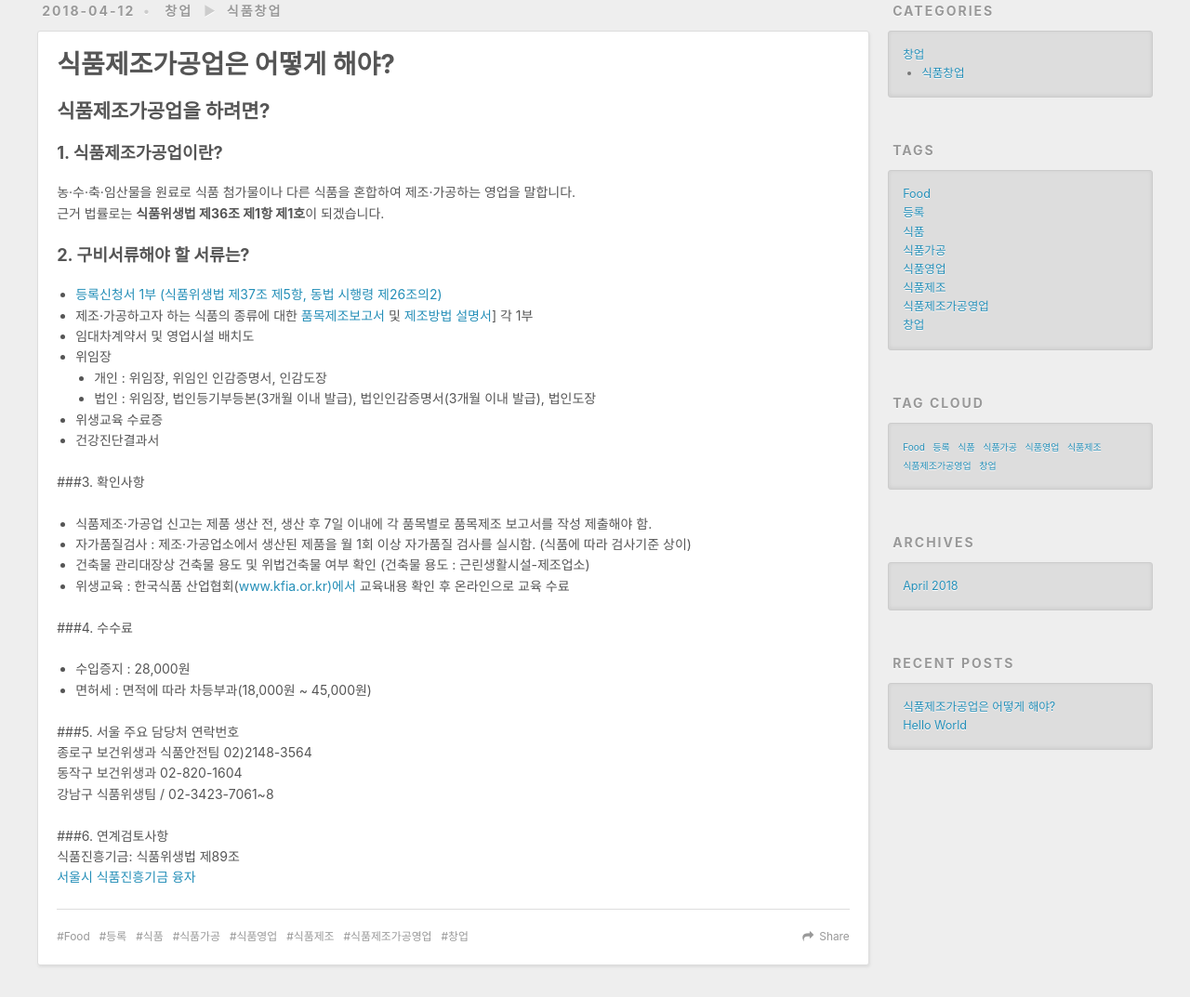
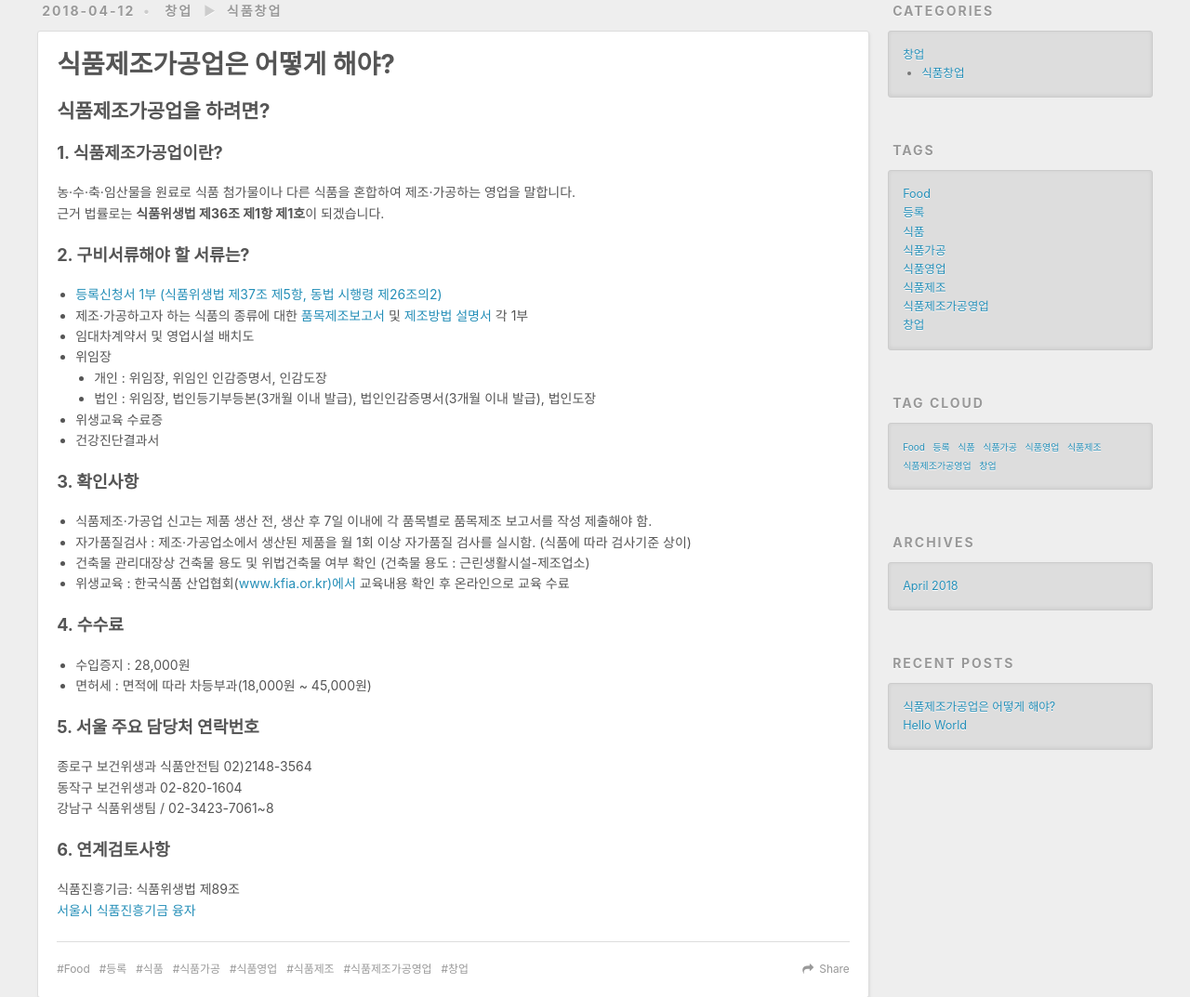
Before and after one commit to parandurume/parandurume.github.io, a plain HTML site: page 2018/04/12/foodManufRegi/index.html in a window 1280 px wide. Shown: the part 346-1419 px from the top of the page at 93% size. Drawn offline with nearby package versions, Linux system fonts and the light colour scheme.

Commit message:
Site updated: 2018-04-12 18:05:28

```diff
--- a/2018/04/12/foodManufRegi/index.html
+++ b/2018/04/12/foodManufRegi/index.html
@@ -15,7 +15,7 @@
 <meta property="og:site_name" content="Parandurume">
 <meta property="og:description" content="식품제조가공업을 하려면?1.    식품제조가공업이란? 농·수·축·임산물을 원료로 식품 첨가물이나 다른 식품을 혼합하여 제조·가공하는 영업을 말합니다. 근거 법률로는 식품위생법 제36조 제1항 제1호이 되겠습니다. 2.    구비서류해야 할 서류는? 등록신청서 1부 (식품위생법 제37조 제5항, 동법 시행령 제26조의2) 제조·가공하고자 하는 식품의 종류에">
 <meta property="og:locale" content="default">
-<meta property="og:updated_time" content="2018-04-12T07:32:36.543Z">
+<meta property="og:updated_time" content="2018-04-12T09:05:09.491Z">
 <meta name="twitter:card" content="summary">
 <meta name="twitter:title" content="식품제조가공업은 어떻게 해야?">
 <meta name="twitter:description" content="식품제조가공업을 하려면?1.    식품제조가공업이란? 농·수·축·임산물을 원료로 식품 첨가물이나 다른 식품을 혼합하여 제조·가공하는 영업을 말합니다. 근거 법률로는 식품위생법 제36조 제1항 제1호이 되겠습니다. 2.    구비서류해야 할 서류는? 등록신청서 1부 (식품위생법 제37조 제5항, 동법 시행령 제26조의2) 제조·가공하고자 하는 식품의 종류에">
@@ -98,7 +98,7 @@
         <h2 id="식품제조가공업을-하려면"><a href="#식품제조가공업을-하려면" class="headerlink" title="식품제조가공업을 하려면?"></a>식품제조가공업을 하려면?</h2><h3 id="1-식품제조가공업이란"><a href="#1-식품제조가공업이란" class="headerlink" title="1.    식품제조가공업이란?"></a>1.    식품제조가공업이란?</h3><p> 농·수·축·임산물을 원료로 식품 첨가물이나 다른 식품을 혼합하여 제조·가공하는 영업을 말합니다.<br> 근거 법률로는 <strong>식품위생법 제36조 제1항 제1호</strong>이 되겠습니다.</p>
 <h3 id="2-구비서류해야-할-서류는"><a href="#2-구비서류해야-할-서류는" class="headerlink" title="2.    구비서류해야 할 서류는?"></a>2.    구비서류해야 할 서류는?</h3><ul>
 <li><a href="http://www.law.go.kr/LSW//flDownload.do?flSeq=32842348&amp;flNm=%5B%EB%B3%84%EC%A7%80+%EC%A0%9C41%ED%98%B8%EC%9D%982%EC%84%9C%EC%8B%9D%5D+%EC%8B%9D%ED%92%88+%EC%98%81%EC%97%85%EB%93%B1%EB%A1%9D%EC%8B%A0%EC%B2%AD%EC%84%9C%0A" target="_blank" rel="noopener">등록신청서 1부 (식품위생법 제37조 제5항, 동법 시행령 제26조의2)</a></li>
-<li>제조·가공하고자 하는 식품의 종류에 대한 <a href="../../src/itemManuReport.hwp">품목제조보고서</a> 및 <a href="../../src/manufactureDescription.hwp">제조방법 설명서</a>] 각 1부</li>
+<li>제조·가공하고자 하는 식품의 종류에 대한 <a href="http://www.law.go.kr/LSW//flDownload.do?flSeq=32842362&amp;flNm=%5B%EB%B3%84%EC%A7%80+%EC%A0%9C43%ED%98%B8%EC%84%9C%EC%8B%9D%5D+%EC%8B%9D%ED%92%88%E3%86%8D%EC%8B%9D%ED%92%88%EC%B2%A8%EA%B0%80%EB%AC%BC+%ED%92%88%EB%AA%A9%EC%A0%9C%EC%A1%B0%EB%B3%B4%EA%B3%A0%EC%84%9C%0A" target="_blank" rel="noopener">품목제조보고서</a> 및 <a href="https://www.gangnam.go.kr/file/1/get/FILE_000000000146413/download.do" target="_blank" rel="noopener">제조방법 설명서</a> 각 1부</li>
 <li>임대차계약서 및 영업시설 배치도</li>
 <li>위임장<ul>
 <li>개인 : 위임장, 위임인 인감증명서, 인감도장</li>
@@ -108,20 +108,18 @@
 <li>위생교육 수료증</li>
 <li>건강진단결과서</li>
 </ul>
-<p>###3.    확인사항</p>
-<ul>
+<h3 id="3-확인사항"><a href="#3-확인사항" class="headerlink" title="3.    확인사항"></a>3.    확인사항</h3><ul>
 <li>식품제조·가공업 신고는 제품 생산 전, 생산 후 7일 이내에 각 품목별로 품목제조 보고서를 작성 제출해야 함.</li>
 <li>자가품질검사 : 제조·가공업소에서 생산된 제품을 월 1회 이상 자가품질 검사를 실시함. (식품에 따라 검사기준 상이)</li>
 <li>건축물 관리대장상 건축물 용도 및 위법건축물 여부 확인 (건축물 용도 : 근린생활시설-제조업소)</li>
 <li>위생교육 :  한국식품 산업협회(<a href="http://www.kfia.or.kr)에서" target="_blank" rel="noopener">www.kfia.or.kr)에서</a> 교육내용 확인 후 온라인으로 교육 수료</li>
 </ul>
-<p>###4.    수수료</p>
-<ul>
+<h3 id="4-수수료"><a href="#4-수수료" class="headerlink" title="4.    수수료"></a>4.    수수료</h3><ul>
 <li>수입증지 : 28,000원</li>
 <li>면허세 : 면적에 따라 차등부과(18,000원 ~ 45,000원)</li>
 </ul>
-<p>###5.    서울 주요 담당처 연락번호<br>종로구 보건위생과 식품안전팀 02)2148-3564<br>동작구 보건위생과 02-820-1604<br>강남구 식품위생팀 / 02-3423-7061~8</p>
-<p>###6.    연계검토사항<br>식품진흥기금: 식품위생법 제89조<br><a href="http://fsi.seoul.go.kr/front/efsb/efsb_02.do" target="_blank" rel="noopener">서울시 식품진흥기금 융자</a></p>
+<h3 id="5-서울-주요-담당처-연락번호"><a href="#5-서울-주요-담당처-연락번호" class="headerlink" title="5.    서울 주요 담당처 연락번호"></a>5.    서울 주요 담당처 연락번호</h3><p>종로구 보건위생과 식품안전팀 02)2148-3564<br>동작구 보건위생과 02-820-1604<br>강남구 식품위생팀 / 02-3423-7061~8</p>
+<h3 id="6-연계검토사항"><a href="#6-연계검토사항" class="headerlink" title="6.    연계검토사항"></a>6.    연계검토사항</h3><p>식품진흥기금: 식품위생법 제89조<br><a href="http://fsi.seoul.go.kr/front/efsb/efsb_02.do" target="_blank" rel="noopener">서울시 식품진흥기금 융자</a></p>
 
 
     </div>
```
Also changed, not shown: index.html (+5 -7 lines).
